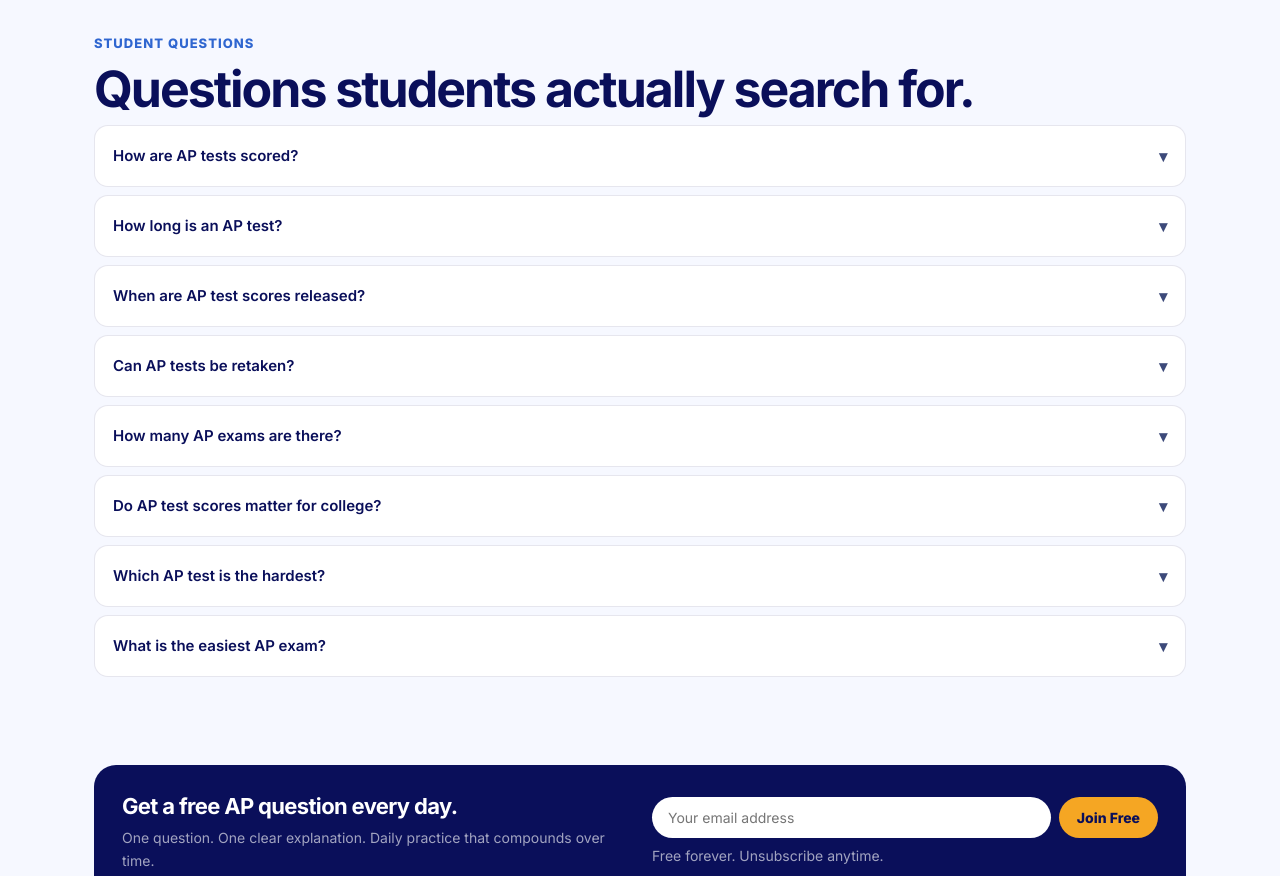
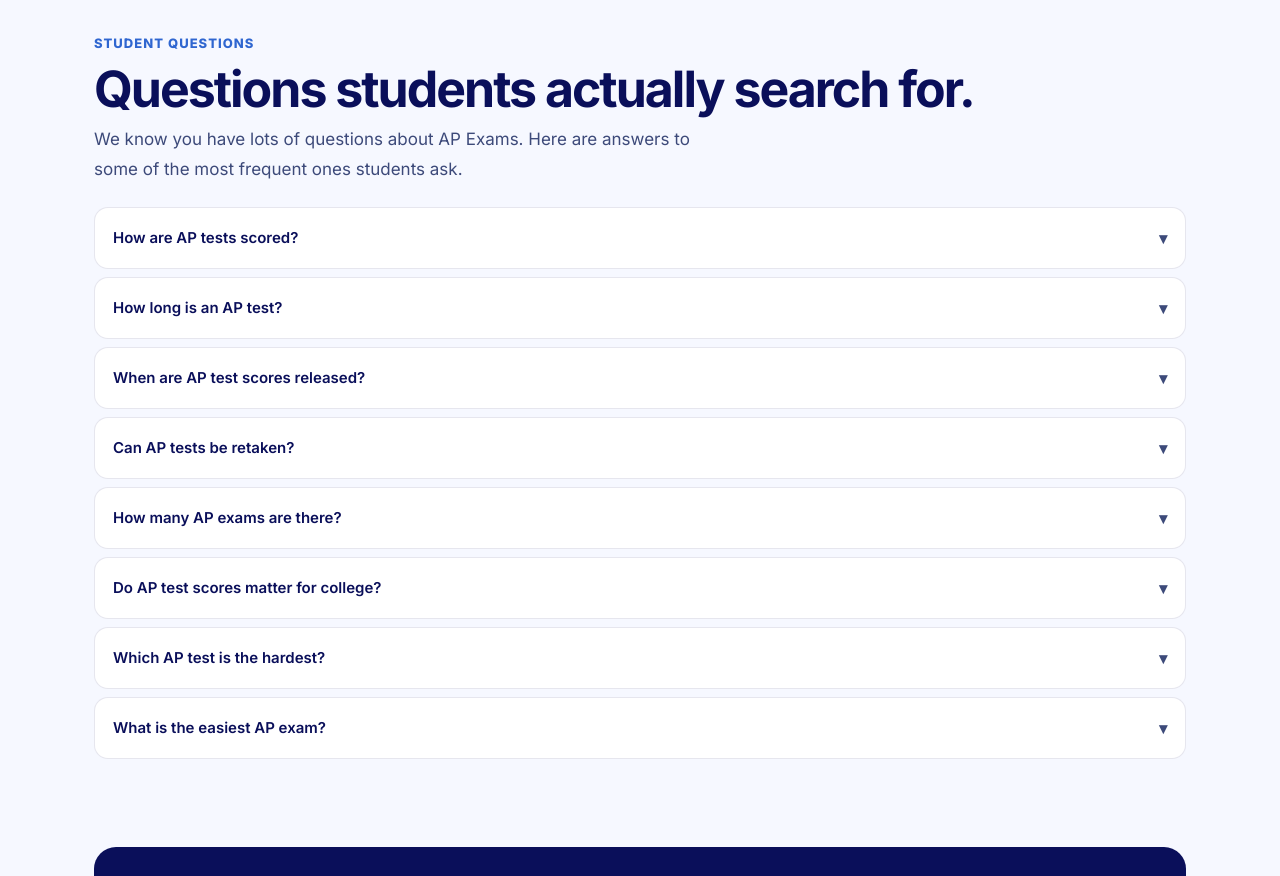
Before and after one commit to ap461/apscore5, a Next.js app: page / in a window 1280 px wide. Shown: the part 1440-2316 px from the top of the page. Built offline with nearby package versions, Linux system fonts and the light colour scheme.

Commit message:
feat: add FAQ intro subtitle

```diff
--- a/app/page.tsx
+++ b/app/page.tsx
@@ -114,7 +114,7 @@
       <section id="faq">
         <div className="container">
           <p className="kicker">Student Questions</p>
-          <h2>Questions students actually search for.</h2>
+          <h2>Questions students actually search for.</h2><p className="sdesc">We know you have lots of questions about AP Exams. Here are answers to some of the most frequent ones students ask.</p>
           <div className="faq-wrap" itemScope itemType="https://schema.org/FAQPage">
             {faqs.map(({q,a},i)=>(
               <div key={i} className="fi" itemScope itemProp="mainEntity" itemType="https://schema.org/Question">
```
